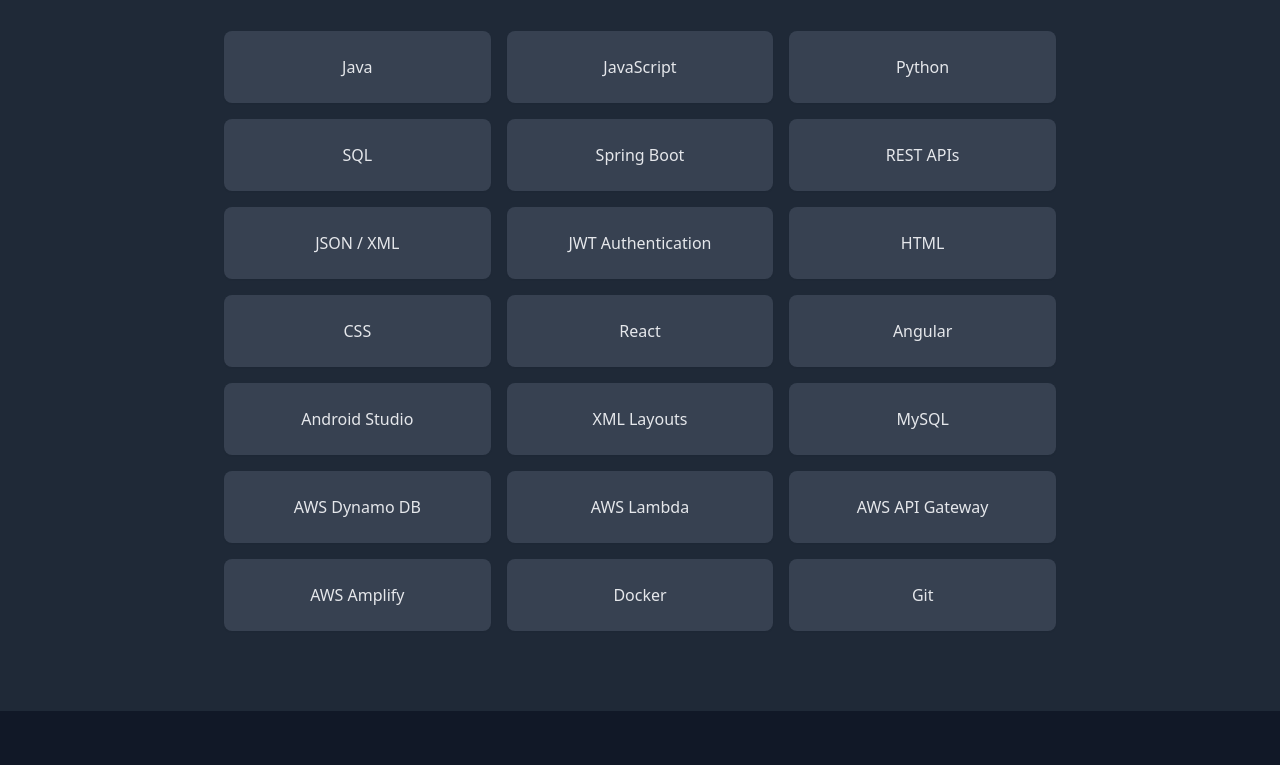
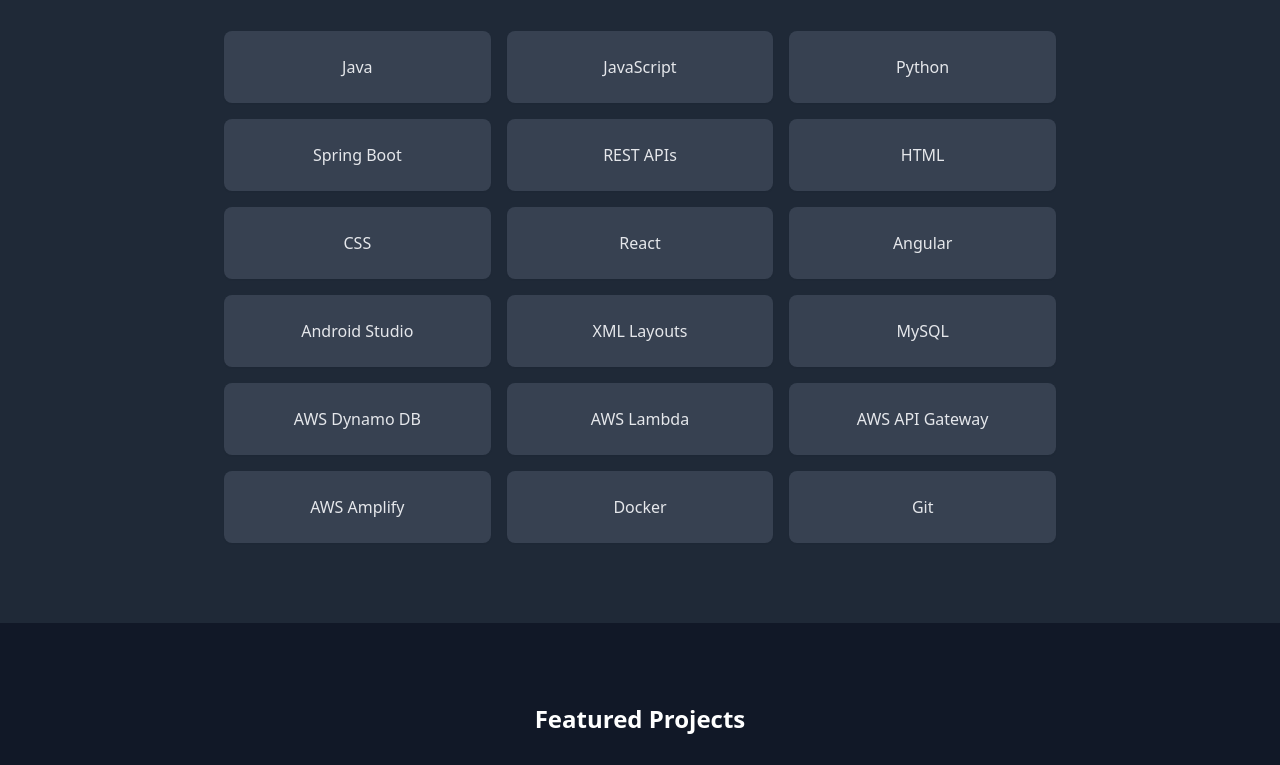
Before and after one commit to PatrickRubio/Portfolio, a Next.js app in the folder simple-pro-portfolio-template/: page / in a window 1280 px wide. Shown: the part 762-1527 px from the top of the page. Built offline with nearby package versions, Linux system fonts and the light colour scheme.

Commit message:
Modified Skills Section

```diff
--- a/simple-pro-portfolio-template/app/components/SkillsSection.tsx
+++ b/simple-pro-portfolio-template/app/components/SkillsSection.tsx
@@ -4,13 +4,12 @@
 		'Java',
 		'JavaScript',
 		'Python',
-		'SQL',
 
 		// Backend & APIs
 		'Spring Boot',
 		'REST APIs',
-		'JSON / XML',
-		'JWT Authentication',
+		// 'JSON / XML',
+		// 'JWT Authentication',
 
 		// Frontend
 		'HTML',
```
